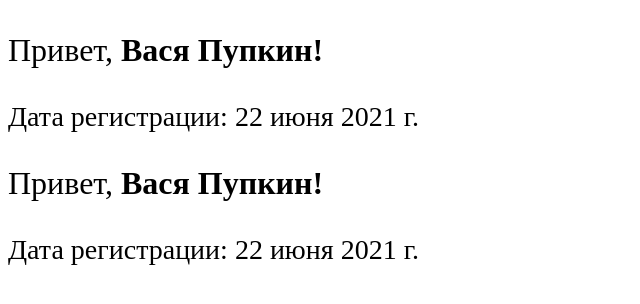
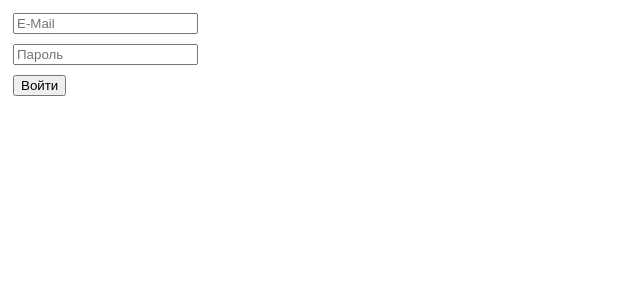
Before and after one commit to jeronwen/home-work-1, a React (Create React App) app: page / in a window 1280 px wide. Shown: the top 304 px of the page, without its empty margins (0-640 px from the left). Built offline with nearby package versions, Linux system fonts and the light colour scheme.

Commit message:
выполнил урок 2

```diff
--- a/src/index.css
+++ b/src/index.css
@@ -0,0 +1,5 @@
+.App{
+    display: flex;
+    flex-direction: column;
+    align-items: baseline;
+}
--- a/src/index.js
+++ b/src/index.js
@@ -1,7 +1,7 @@
 import React from 'react';
 import ReactDOM from 'react-dom';
-import App from './tutorial-1/App';
-
+import App from './tutorial-2/App';
+import './index.css'
 
 ReactDOM.render(
   <React.StrictMode>
--- /dev/null
+++ b/src/tutorial-2/App.js
@@ -0,0 +1,52 @@
+import React from 'react';
+
+
+
+
+function App(){
+
+    let email;
+    let password;
+
+    function handleSubmit(event){
+        event.preventDefault();
+        if(email !== undefined && password !== undefined){
+            if(/\s+/g.test(email + password)){
+                alert('Нельзя использовать пробелы в полях!')
+                email = undefined;
+                password = undefined;
+                event.target.reset();
+            }else{
+                console.log({email, password})
+                email = undefined;
+                password = undefined;
+                event.target.reset();
+            }
+        }else{
+            alert('Необходимо заполнить поля!')
+
+        }
+        }
+
+    const handleChange =(event)=>{
+        if(event.target.type === 'text'){
+            email = event.target.value
+        }else{
+            password = event.target.value
+        }
+    }
+
+    return(
+        <form onSubmit={handleSubmit} className='App'>
+            <input value={email} onChange={handleChange} style={{margin:'5px'}} type="text" placeholder="E-Mail"></input>
+            <input value={password} onChange={handleChange} style={{margin:'5px'}} type="password" placeholder="Пароль"></input>
+            <button style={{margin:'5px'}} type='submit' onClick={()=>{}} >Войти</button>
+        </form>
+    )
+}
+
+
+
+
+
+export default App;
```
